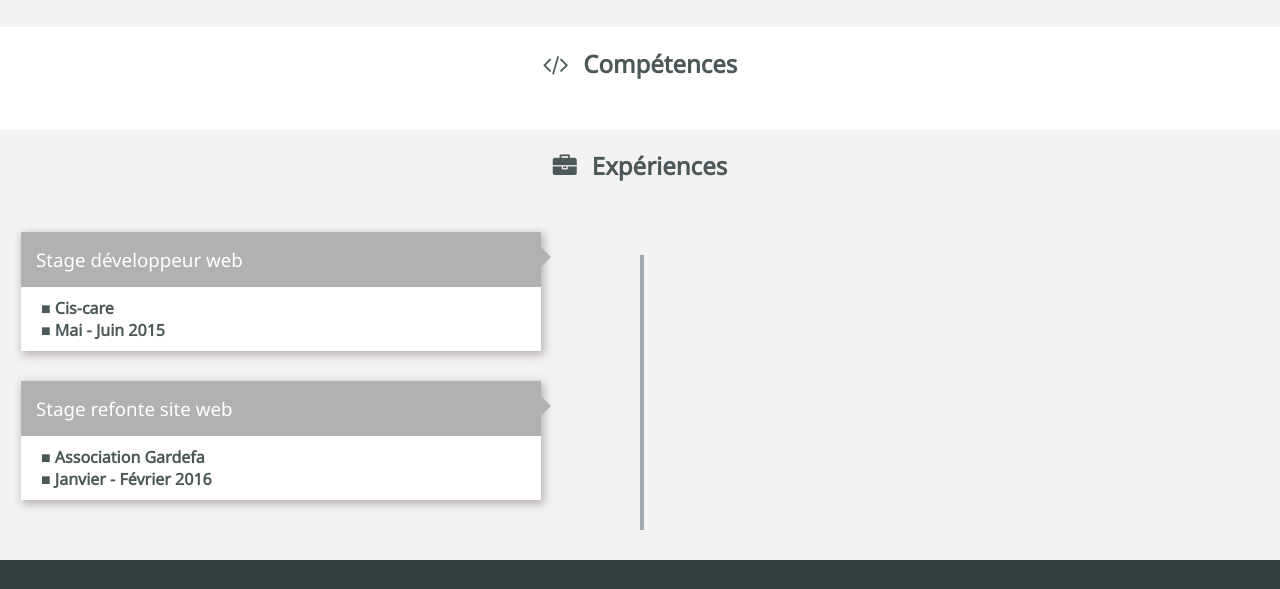
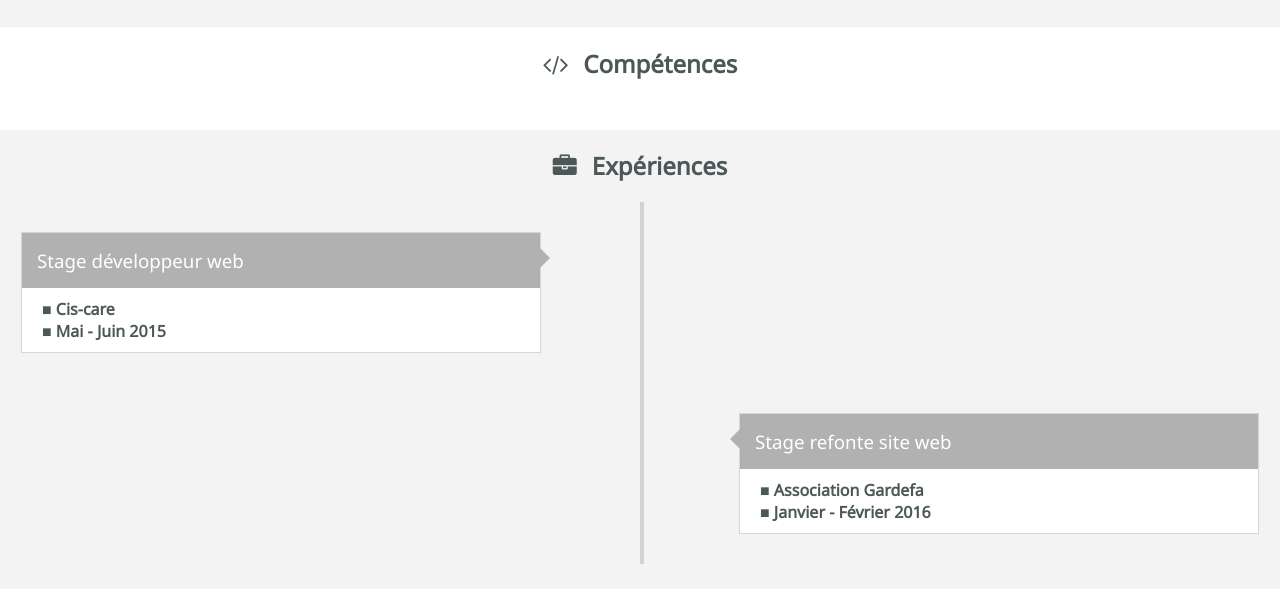
Before and after one commit to younes038/portfolio, a website: page index.html in a window 1280 px wide. Shown: the part 570-1159 px from the top of the page. Drawn offline with nearby package versions, Linux system fonts and the light colour scheme; files that its build step writes are made by us from their sources.

Commit message:
Refactor timeline for tablet and desktop

```diff
--- a/assets/sass/partials/_timeline.scss
+++ b/assets/sass/partials/_timeline.scss
@@ -5,9 +5,20 @@
 	overflow: auto;
 	transition: all 0.4s ease;
 
+	&.before {
+		content: '';
+		position: absolute;
+		top: 0;
+		left: 18px;
+		height: 100%;
+		width: 4px;
+		background: #d7e4ed;
+	}
+
 	.tl-item {
 		background: #fff;
-		box-shadow: #b9b0b0 2px 3px 9px 1px;
+		// box-shadow: #b9b0b0 2px 3px 9px 1px;
+		border: 1px solid #d6d6d6;
 		margin: 30px 0;
 		position: relative;
 	}
@@ -35,7 +46,7 @@
 	}
 }
 
-@media screen and (min-width: 750px) {
+@media screen and (min-width: 790px) {
 	.timeline:before {
 		content: '';
 		display: block;
@@ -43,14 +54,20 @@
 		left: 50%;
 		bottom: 0;
 		width: 4px;
-		height: calc(100% - 53px);
-		background: #a1abad;
+		height: 100%; //calc(100% - 53px);
+		background: #d2d2d2;
 
 	}
 	.tl-item {
 		width: 42%;
 
-		&:after {
+
+
+		&:nth-child(even) {
+			float: right;
+		}
+
+		&:nth-child(odd):after {
 			content: '';
 			position: absolute;
 			left: 100%;
@@ -59,5 +76,15 @@
 			border-bottom: 10px solid transparent;
 			border-left: 10px solid #b1b1b1;
 		}
+
+		&:nth-child(even):before {
+			content: '';
+			position: absolute;
+			left: -10px;
+			top: 15px;
+			border-top: 10px solid transparent;
+			border-bottom: 10px solid transparent;
+			border-right: 10px solid #b1b1b1;
+		}
 	}
 }
```
